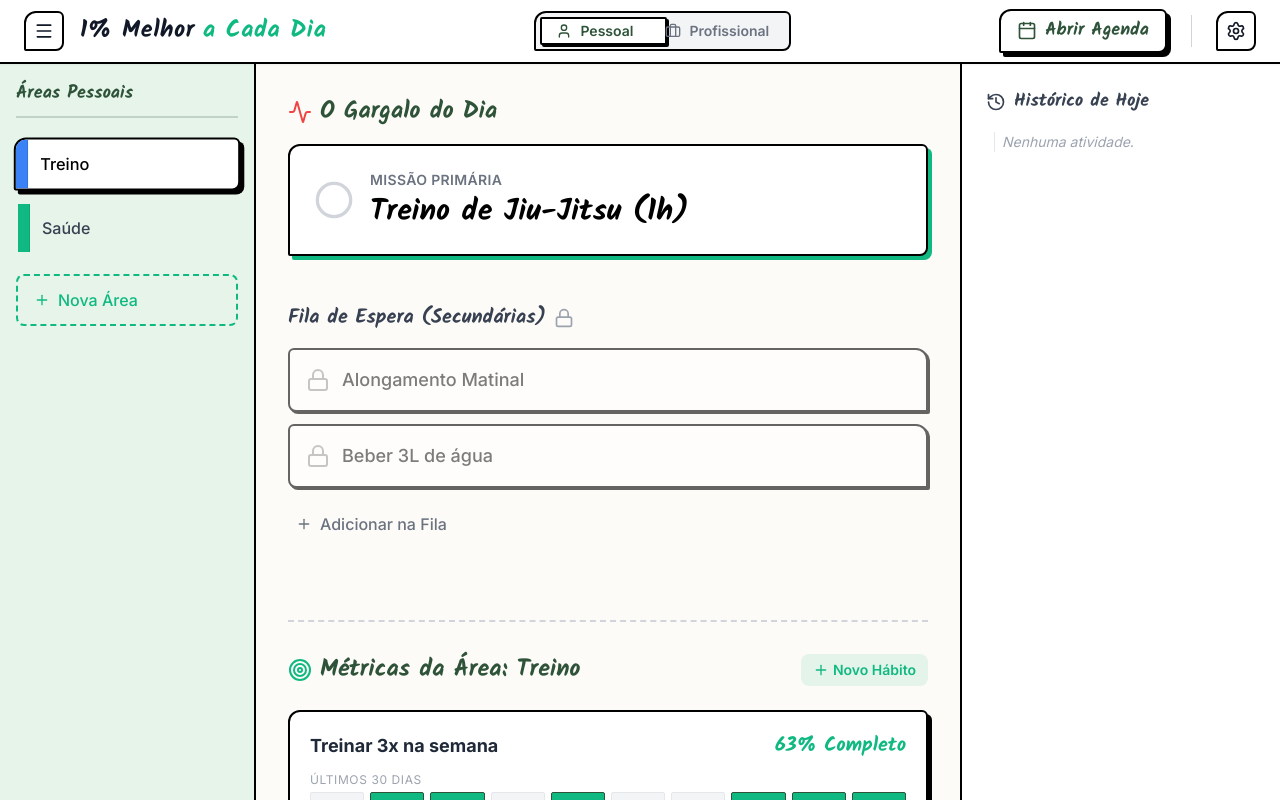
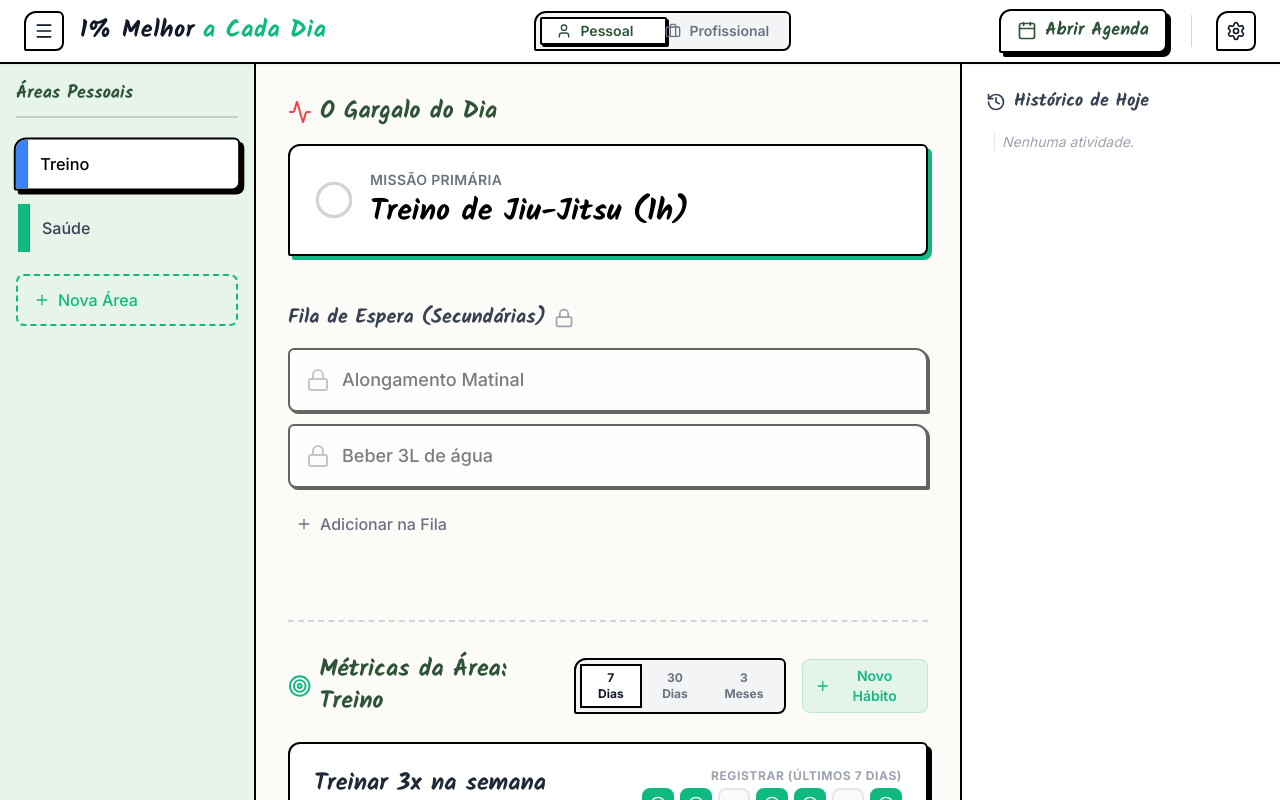
Before and after one commit to Moreirabmm/1-melhor, a React (Vite) app: page / in a window 1280 px wide. Built offline with nearby package versions, Linux system fonts and the light colour scheme.

Commit message:
feat: implement advanced habits dashboard with recharts

```diff
--- a/package.json
+++ b/package.json
@@ -12,9 +12,11 @@
   "dependencies": {
     "canvas-confetti": "^1.9.4",
     "clsx": "^2.1.1",
+    "date-fns": "^4.4.0",
     "lucide-react": "^1.53.0",
     "react": "^19.2.8",
     "react-dom": "^19.2.8",
+    "recharts": "^3.10.1",
     "tailwind-merge": "^3.7.0"
   },
   "devDependencies": {
--- a/src/App.jsx
+++ b/src/App.jsx
@@ -18,14 +18,23 @@ import {
 import clsx from 'clsx';
 import { twMerge } from 'tailwind-merge';
 import confetti from 'canvas-confetti';
-
+import { format, subDays, startOfWeek, endOfWeek, eachDayOfInterval, isSameDay } from 'date-fns';
+import { ptBR } from 'date-fns/locale';
+import { BarChart, Bar, XAxis, YAxis, Tooltip, ResponsiveContainer, Cell } from 'recharts';
 // Utilities
 function cn(...inputs) {
   return twMerge(clsx(inputs));
 }
 
 function generateMockHabitHistory() {
-  return Array.from({ length: 30 }).map(() => Math.random() > 0.3); // 70% chance of true
+  const history = {};
+  const today = new Date();
+  for (let i = 0; i < 90; i++) {
+    const d = subDays(today, i);
+    const dateStr = format(d, 'yyyy-MM-dd');
+    history[dateStr] = Math.random() > 0.3; // 70% chance of true
+  }
+  return history;
 }
 
 // Mock Data
@@ -116,6 +125,7 @@ export default function App() {
 
   const [editingTaskId, setEditingTaskId] = useState(null);
   const [editingTaskTitle, setEditingTaskTitle] = useState("");
+  const [habitPeriod, setHabitPeriod] = useState("week"); // 'week' | 'month' | '3months'
 
   // Save to localStorage whenever data changes
   useEffect(() => {
@@ -306,12 +316,10 @@ export default function App() {
       newData[mode].tasks[activeTab].habits.push({
         id: newId,
         title: 'Novo Hábito',
-        history: Array.from({ length: 30 }).map(() => false)
+        history: {}
       });
       return newData;
     });
-    // For brevity, habits edit inline through a quick prompt, or just use the same pattern.
-    // Let's use window.prompt for simplicity on habits since they are a secondary feature for now.
     setTimeout(() => {
       const name = window.prompt("Nome do novo hábito:", "Novo Hábito");
       if (name) {
@@ -325,12 +333,12 @@ export default function App() {
     }, 50);
   };
 
-  const toggleHabitDay = (habitId, dayIndex) => {
+  const toggleHabitDay = (habitId, dateStr) => {
     setData(prev => {
       const newData = { ...prev };
       const habit = newData[mode].tasks[activeTab].habits.find(h => h.id === habitId);
       if (habit) {
-        habit.history[dayIndex] = !habit.history[dayIndex];
+        habit.history[dateStr] = !habit.history[dateStr];
       }
       return newData;
     });
@@ -343,6 +351,24 @@ export default function App() {
       const area = newData[mode].tasks[activeTab];
       area.habits = area.habits.filter(h => h.id !== habitId);
       return newData;
+    });
+  };
+
+  const getHabitChartData = (history, period) => {
+    let days = 7;
+    if (period === 'month') days = 30;
+    if (period === '3months') days = 90;
+
+    const today = new Date();
+    const interval = eachDayOfInterval({ start: subDays(today, days - 1), end: today });
+
+    return interval.map(date => {
+      const dateStr = format(date, 'yyyy-MM-dd');
+      return {
+        name: format(date, period === 'week' ? 'EEEEEE' : 'dd/MM', { locale: ptBR }),
+        dateStr,
+        completed: history[dateStr] ? 1 : 0
+      };
     });
   };
 
@@ -627,25 +653,57 @@ export default function App() {
                   <Target className="w-6 h-6 text-brand-emerald" />
                   Métricas da Área: {currentTabs.find(t => t.id === activeTab)?.name}
                 </h2>
+
+                <div className="flex items-center gap-4">
+                  {/* Select Período */}
+                  <div className="flex items-center bg-gray-100 p-1 border-sketch">
+                    <button
+                      onClick={() => setHabitPeriod('week')}
+                      className={cn("px-3 py-1 font-sans text-xs font-bold transition-all", habitPeriod === 'week' ? "bg-white border-2 border-black shadow-sm" : "text-gray-500 hover:text-black")}
+                    >
+                      7 Dias
+                    </button>
+                    <button
+                      onClick={() => setHabitPeriod('month')}
+                      className={cn("px-3 py-1 font-sans text-xs font-bold transition-all", habitPeriod === 'month' ? "bg-white border-2 border-black shadow-sm" : "text-gray-500 hover:text-black")}
+                    >
+                      30 Dias
+                    </button>
+                    <button
+                      onClick={() => setHabitPeriod('3months')}
+                      className={cn("px-3 py-1 font-sans text-xs font-bold transition-all", habitPeriod === '3months' ? "bg-white border-2 border-black shadow-sm" : "text-gray-500 hover:text-black")}
+                    >
+                      3 Meses
+                    </button>
+                  </div>
+
                   <button
                     onClick={handleAddHabit}
-                  className="text-sm font-sans font-semibold text-brand-emerald hover:text-brand-moss flex items-center gap-1 bg-brand-emerald/10 px-3 py-1.5 rounded-lg transition-colors"
+                    className="text-sm font-sans font-semibold text-brand-emerald hover:text-brand-moss flex items-center gap-1 bg-brand-emerald/10 px-3 py-1.5 rounded-lg border border-brand-emerald/20 transition-colors"
                   >
                     <Plus className="w-4 h-4" /> Novo Hábito
                   </button>
                 </div>
+              </div>
 
-              <div className="flex flex-col gap-4">
+              <div className="flex flex-col gap-6">
                 {(currentArea.habits || []).map(habit => {
-                  const completedDays = habit.history.filter(Boolean).length;
-                  const percentage = Math.round((completedDays / 30) * 100);
+                  const chartData = getHabitChartData(habit.history, habitPeriod);
+                  const completedDays = chartData.filter(d => d.completed === 1).length;
+                  const totalDays = chartData.length;
+                  const percentage = Math.round((completedDays / totalDays) * 100);
+
+                  // Últimos 7 dias para a barra de marcação rápida
+                  const last7Days = getHabitChartData(habit.history, 'week');
 
                   return (
-                    <div key={habit.id} className="bg-white p-5 border-sketch shadow-sketch-black flex flex-col gap-3 group/habit">
-                      <div className="flex items-center justify-between">
+                    <div key={habit.id} className="bg-white p-6 border-sketch shadow-sketch-black flex flex-col gap-4 group/habit">
+                      {/* Cabecalho do Habito */}
+                      <div className="flex items-start justify-between">
+                        <div className="flex flex-col gap-1">
                           <div className="flex items-center gap-2">
                             <span
-                            className="font-sans font-bold text-gray-800 text-lg cursor-pointer hover:underline"
+                              className="font-sketch font-bold text-gray-800 text-2xl cursor-pointer hover:underline"
                               onClick={() => {
                                 const name = window.prompt("Renomear hábito:", habit.title);
                                 if (name) {
@@ -669,41 +727,81 @@ export default function App() {
                               <Trash2 className="w-4 h-4" />
                             </button>
                           </div>
-                        <span className="font-sketch font-bold text-brand-emerald text-xl">{percentage}% Completo</span>
+                          <span className="text-sm font-sans text-gray-500 font-medium">
+                            {completedDays} de {totalDays} dias concluídos ({percentage}%)
+                          </span>
                         </div>
 
-                      {/* 30-day Tracker */}
-                      <div className="flex flex-col gap-1">
-                        <span className="text-xs text-gray-400 font-sans uppercase tracking-wider">Últimos 30 dias</span>
-                        <div className="grid grid-cols-10 sm:grid-cols-15 gap-1.5">
-                          {habit.history.map((isCompleted, i) => (
+                        {/* Marcação Rápida (Sempre mostra os últimos 7 dias) */}
+                        <div className="flex flex-col gap-1 items-end">
+                          <span className="text-xs text-gray-400 font-sans font-bold uppercase tracking-wider">Registrar (Últimos 7 dias)</span>
+                          <div className="flex gap-1.5">
+                            {last7Days.map((day) => (
                               <button
-                              key={i}
-                              onClick={() => toggleHabitDay(habit.id, i)}
+                                key={day.dateStr}
+                                onClick={() => toggleHabitDay(habit.id, day.dateStr)}
                                 className={cn(
-                                "w-full pt-[100%] rounded-sm border cursor-pointer transition-colors relative group",
-                                isCompleted
-                                  ? "bg-brand-emerald border-brand-moss"
-                                  : "bg-gray-100 border-gray-200 hover:bg-gray-200"
+                                  "w-8 h-8 flex items-center justify-center rounded-lg border-2 transition-all group",
+                                  day.completed
+                                    ? "bg-brand-emerald border-brand-emerald text-white"
+                                    : "bg-gray-50 border-gray-200 hover:border-brand-emerald hover:bg-brand-emerald/10"
                                 )}
-                              title={`Dia ${i + 1}: ${isCompleted ? 'Feito' : 'Pendente'}`}
+                                title={day.name}
                               >
-                              {/* Add visual checkmark on hover for empty days to indicate interactivity */}
-                              {!isCompleted && (
-                                <div className="absolute inset-0 flex items-center justify-center opacity-0 group-hover:opacity-100">
-                                  <CheckCircle2 className="w-3 h-3 text-gray-400" />
-                                </div>
+                                {day.completed ? (
+                                  <CheckCircle2 className="w-4 h-4" />
+                                ) : (
+                                  <span className="text-[10px] font-bold text-gray-400 group-hover:text-brand-emerald">{day.name.charAt(0)}</span>
                                 )}
                               </button>
                             ))}
                           </div>
                         </div>
                       </div>
+
+                      {/* Gráfico do Período */}
+                      <div className="h-40 w-full mt-4">
+                        <ResponsiveContainer width="100%" height="100%">
+                          <BarChart data={chartData} margin={{ top: 10, right: 10, left: -20, bottom: 0 }}>
+                            <XAxis
+                              dataKey="name"
+                              tick={{ fontSize: 10, fill: '#9CA3AF' }}
+                              tickLine={false}
+                              axisLine={false}
+                              interval={habitPeriod === '3months' ? 14 : habitPeriod === 'month' ? 4 : 0}
+                            />
+                            <Tooltip
+                              cursor={{ fill: '#F3F4F6' }}
+                              content={({ active, payload }) => {
+                                if (active && payload && payload.length) {
+                                  const data = payload[0].payload;
+                                  return (
+                                    <div className="bg-white border-2 border-black p-2 shadow-sketch-black-sm">
+                                      <p className="font-sans font-bold text-sm">{format(new Date(data.dateStr + 'T12:00:00'), 'dd/MM/yyyy')}</p>
+                                      <p className={cn("text-xs font-bold", data.completed ? "text-brand-emerald" : "text-gray-500")}>
+                                        {data.completed ? 'Concluído' : 'Não concluído'}
+                                      </p>
+                                    </div>
+                                  );
+                                }
+                                return null;
+                              }}
+                            />
+                            <Bar dataKey="completed" radius={[4, 4, 0, 0]} maxBarSize={40}>
+                              {chartData.map((entry, index) => (
+                                <Cell key={`cell-${index}`} fill={entry.completed ? '#10B981' : '#E5E7EB'} />
+                              ))}
+                            </Bar>
+                          </BarChart>
+                        </ResponsiveContainer>
+                      </div>
+
+                    </div>
                   );
                 })}
 
                 {!(currentArea.habits?.length > 0) && (
-                  <div className="text-center p-8 bg-white border-2 border-dashed border-gray-200 rounded-xl">
+                  <div className="text-center p-8 bg-white border-2 border-dashed border-gray-300 rounded-xl">
                     <p className="font-sketch text-gray-500 text-lg">Nenhum hábito rastreado nesta área ainda.</p>
                   </div>
                 )}
```
Also changed, not shown: 1 other file (tests, documents, lock files or other folders). Lines whose indentation alone changed are shown as unchanged.
